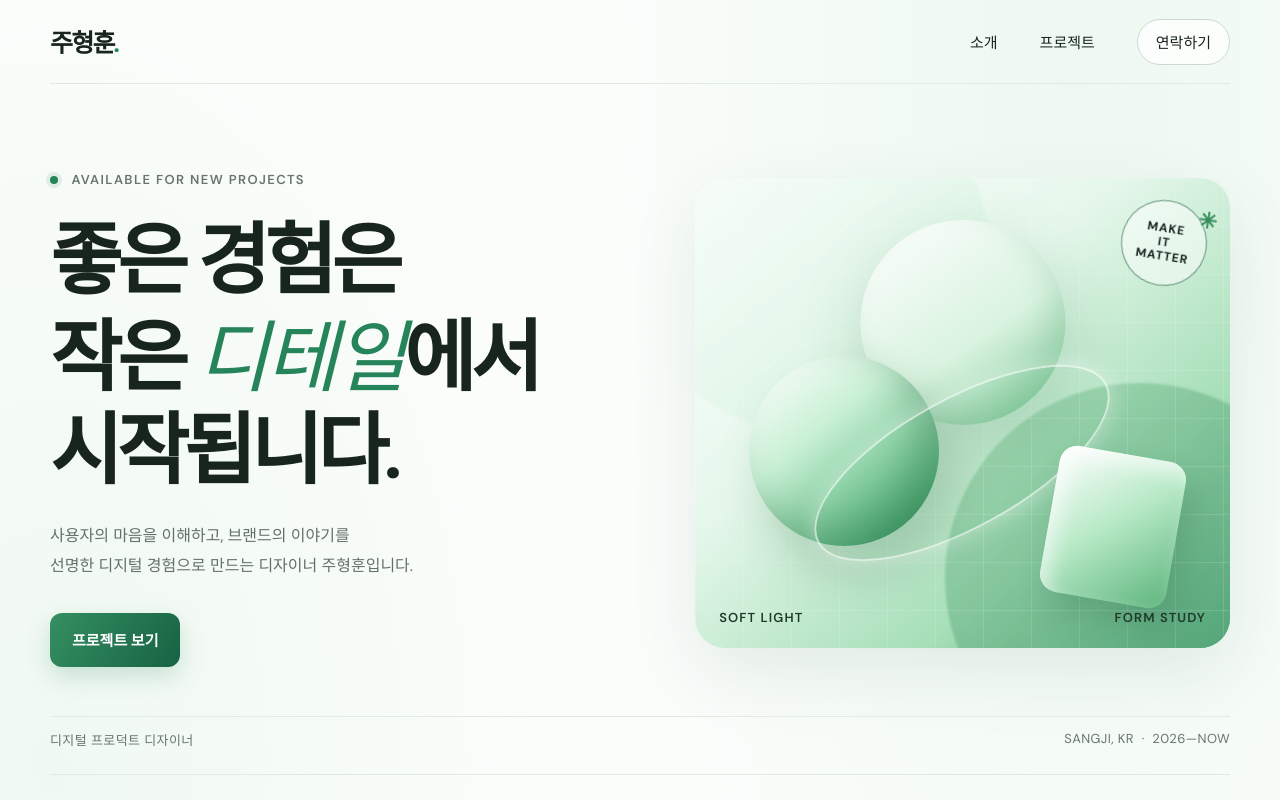
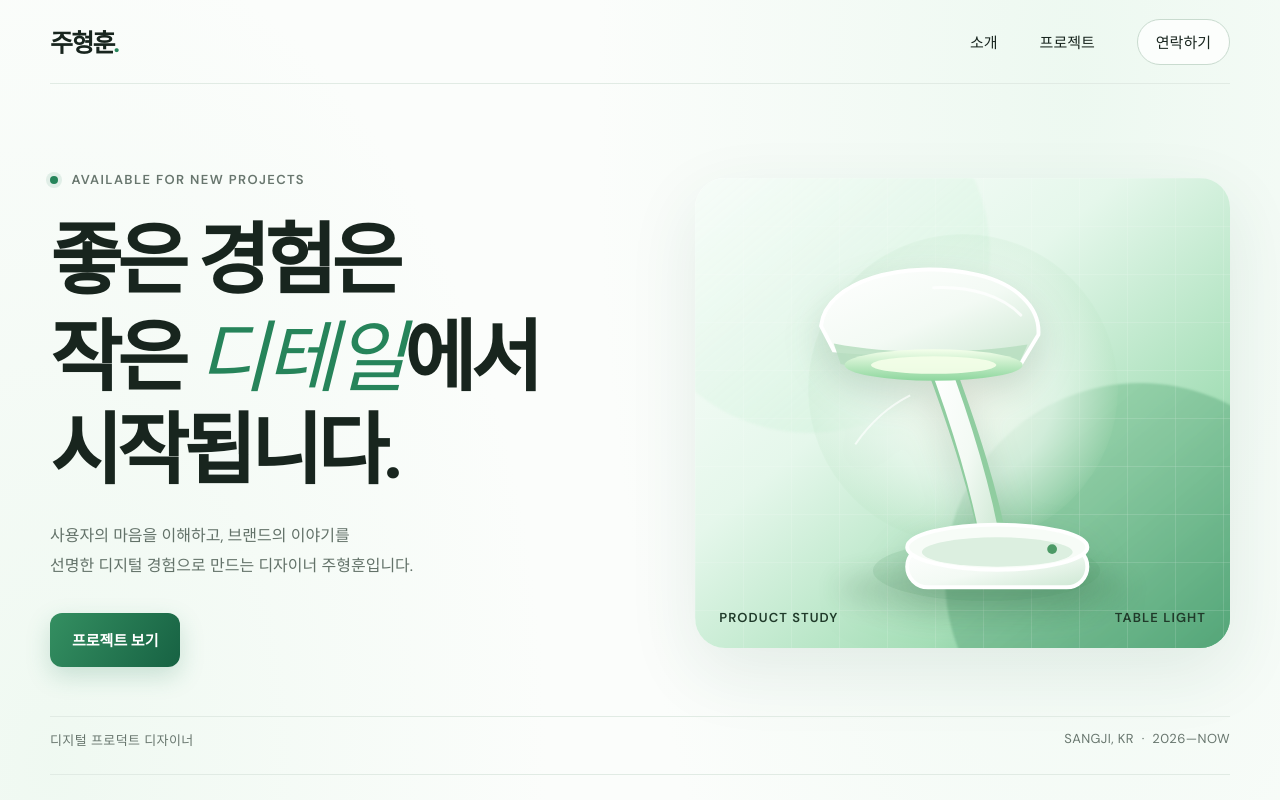
Before and after one commit to hyeonghunjoo/portfolio, a plain HTML site: page index.html in a window 1280 px wide. Shown: the top 800 px of the page. Drawn offline with Linux system fonts and the light colour scheme.

Commit message:
Replace hero artwork with product design render

```diff
--- a/index.html
+++ b/index.html
@@ -34,14 +34,32 @@
         <p class="hero-intro">사용자의 마음을 이해하고, 브랜드의 이야기를<br class="desktop-only"> 선명한 디지털 경험으로 만드는 디자이너 주형훈입니다.</p>
         <a class="button button-dark" href="#projects">프로젝트 보기</a>
       </div>
-      <div class="hero-art" role="img" aria-label="화이트와 그린이 어우러진 부드러운 그라데이션 추상 오브제">
+      <div class="hero-art" role="img" aria-label="화이트 세라믹과 그린 디테일로 디자인한 미니멀 데스크 램프 제품 렌더">
         <div class="art-grid"></div>
-        <div class="art-sun"></div>
-        <div class="art-orb"></div>
-        <div class="art-ring"></div>
-        <div class="art-block"></div>
-        <div class="art-caption"><span>SOFT LIGHT</span><span>FORM STUDY</span></div>
-        <div class="art-stamp">MAKE<br>IT<br>MATTER<span>✳</span></div>
+        <div class="product-halo"></div>
+        <svg class="product-render" viewBox="100 0 460 480" aria-hidden="true" focusable="false">
+          <defs>
+            <linearGradient id="lampShell" x1="0" y1="0" x2="1" y2="1"><stop offset="0" stop-color="#fff"/><stop offset=".52" stop-color="#f3faf4"/><stop offset="1" stop-color="#cce7d2"/></linearGradient>
+            <linearGradient id="lampShade" x1="0" y1="0" x2="0" y2="1"><stop offset="0" stop-color="#f4ffeb"/><stop offset="1" stop-color="#8dd69d"/></linearGradient>
+            <filter id="lampShadow" x="-.5" y="-.5" width="2" height="2"><feGaussianBlur stdDeviation="13"/></filter>
+          </defs>
+          <ellipse cx="350" cy="419" rx="150" ry="23" fill="#315e3c" opacity=".16" filter="url(#lampShadow)"/>
+          <ellipse cx="354" cy="401" rx="116" ry="31" fill="#4a8f5e" opacity=".13"/>
+          <path d="M365 393 C354 326 331 256 303 181" fill="none" stroke="#90cda0" stroke-width="28" stroke-linecap="round"/>
+          <path d="M362 393 C351 324 330 254 302 180" fill="none" stroke="url(#lampShell)" stroke-width="20" stroke-linecap="round"/>
+          <circle cx="301" cy="180" r="15" fill="#d6ecd9" stroke="#fff" stroke-width="5"/>
+          <path d="M185 151 C190 106 268 82 345 99 C384 108 409 132 407 160 L389 190 C325 180 248 181 198 176 Z" fill="url(#lampShell)" stroke="#fff" stroke-width="4"/>
+          <path d="M198 169 C253 180 330 180 396 170 L387 190 C326 204 256 202 205 190 Z" fill="#b8dfc0" opacity=".85"/>
+          <ellipse cx="300" cy="191" rx="91" ry="16" fill="url(#lampShade)"/>
+          <ellipse cx="300" cy="191" rx="64" ry="9" fill="#f6ffe9" opacity=".9"/>
+          <rect x="273" y="376" width="184" height="42" rx="21" fill="url(#lampShell)" stroke="#fff" stroke-width="4"/>
+          <ellipse cx="365" cy="377" rx="92" ry="23" fill="#f7fcf7" stroke="#fff" stroke-width="4"/>
+          <ellipse cx="365" cy="382" rx="77" ry="15" fill="#dcefe0"/>
+          <circle cx="421" cy="379" r="5" fill="#4c9a66"/>
+          <path d="M220 272 C238 246 256 232 276 222" fill="none" stroke="#fff" stroke-width="2" opacity=".65"/>
+          <path d="M300 112 C338 110 371 121 389 140" fill="none" stroke="#fff" stroke-width="3" stroke-linecap="round" opacity=".8"/>
+        </svg>
+        <div class="product-label"><span>PRODUCT STUDY</span><span>TABLE LIGHT</span></div>
       </div>
       <div class="hero-bottom"><span>디지털 프로덕트 디자이너</span><span>SANGJI, KR&nbsp; · &nbsp;2026—NOW</span></div>
     </section>
--- a/style.css
+++ b/style.css
@@ -87,13 +87,9 @@ a { color: inherit; text-decoration: none; }
 .hero-art::before { width: 360px; height: 360px; top: -105px; left: -65px; background: linear-gradient(140deg, #ffffffed, #c8efd5a8); }
 .hero-art::after { width: 390px; height: 390px; right: -105px; bottom: -125px; background: linear-gradient(140deg, #a9dfb8d9, #348e60e8); }
 .art-grid { position: absolute; inset: 0; background-image: linear-gradient(#fff5 1px, transparent 1px), linear-gradient(90deg, #fff5 1px, transparent 1px); background-size: 48px 48px; opacity: .4; }
-.art-sun { position: absolute; width: 205px; height: 205px; border-radius: 50%; top: 42px; left: 50%; transform: translateX(-50%); background: linear-gradient(145deg, #ffffff, #d9f3e0 58%, #72c58e); box-shadow: 0 25px 65px #34794c38, inset -14px -18px 30px #23784720; }
-.art-orb { position: absolute; width: 190px; height: 190px; border-radius: 50%; left: 10%; top: 38%; background: linear-gradient(140deg, #fff 4%, #c8f0d4 38%, #5eb982 78%, #248253); box-shadow: inset -21px -19px 36px #245d3b44, 15px 28px 45px #346c4540; }
-.art-ring { position: absolute; width: 330px; height: 130px; border: 2px solid #fff9; border-radius: 50%; transform: rotate(-29deg); left: 19%; top: 47%; box-shadow: 0 0 25px #fff7; }
-.art-block { position: absolute; width: 128px; height: 148px; right: 10%; bottom: 10%; transform: rotate(10deg); border-radius: 18px; background: linear-gradient(140deg, #ffffff, #b7e9c6 48%, #5bb47c); box-shadow: 12px 18px 32px #245a3b38, inset 9px 10px 20px #fff9; }
-.art-caption { position: absolute; left: 24px; right: 24px; bottom: 22px; display: flex; justify-content: space-between; color: #203a2a; font-size: 13px; font-weight: 600; letter-spacing: 1.1px; }
-.art-stamp { position: absolute; right: 23px; top: 22px; border: 1px solid #2e6848a8; border-radius: 50%; width: 86px; height: 86px; display: grid; place-content: center; text-align: center; font-size: 12px; font-weight: 700; line-height: 1.15; letter-spacing: 1px; transform: rotate(9deg); background: #ffffff80; backdrop-filter: blur(8px); }
-.art-stamp span { position: absolute; right: -8px; top: 1px; color: #388d5d; font-size: 22px; }
+.product-halo { position: absolute; width: 310px; height: 310px; left: 50%; top: 45%; transform: translate(-50%, -50%); border-radius: 50%; background: radial-gradient(circle, #fffdf6d9 0%, #eaf8eeb0 42%, #b4dfbd28 70%, transparent 72%); }
+.product-render { position: absolute; width: min(100%, 640px); height: 100%; left: 50%; top: 0; transform: translateX(-50%); overflow: visible; filter: drop-shadow(0 15px 18px #285c3830); }
+.product-label { position: absolute; left: 24px; right: 24px; bottom: 22px; display: flex; justify-content: space-between; color: #203a2a; font-size: 13px; font-weight: 600; letter-spacing: 1.1px; }
 .hero-bottom { position: absolute; bottom: 25px; left: 0; right: 0; border-top: 1px solid var(--line); padding-top: 13px; display: flex; justify-content: space-between; color: var(--muted); font-size: 13px; letter-spacing: .4px; }
 .intro { padding-top: 100px; padding-bottom: 120px; border-top: 1px solid var(--line); }
 .section-label { display: flex; justify-content: space-between; font-size: 13px; font-weight: 600; letter-spacing: 1.1px; color: var(--muted); }
@@ -169,8 +165,7 @@ a { color: inherit; text-decoration: none; }
   .hero { column-gap: 30px; min-height: 610px; }
   .hero h1 { font-size: clamp(44px, 7vw, 64px); letter-spacing: -3.5px; }
   .hero-art { height: 390px; }
-  .art-sun { width: 180px; height: 180px; }
-  .art-orb { width: 145px; height: 145px; }
+  .product-halo { width: 260px; height: 260px; }
   .project-grid { gap: 14px; }
   .project-visual { height: 280px; }
   .obj-card { inset: 24px; }
@@ -191,9 +186,7 @@ a { color: inherit; text-decoration: none; }
   .hero h1 { font-size: 56px; margin-top: 22px; }
   .hero-intro { font-size: 15px; }
   .hero-art { height: 340px; border-radius: 24px; }
-  .art-sun { width: 180px; height: 180px; top: 27px; }
-  .art-orb { width: 138px; height: 138px; top: 36%; }
-  .art-ring { left: 15%; width: 280px; }
+  .product-halo { width: 230px; height: 230px; top: 44%; }
   .hero-bottom { bottom: 18px; font-size: 12px; }
   .intro { padding-top: 65px; padding-bottom: 75px; }
   .intro-content { display: block; margin-top: 38px; }
```
